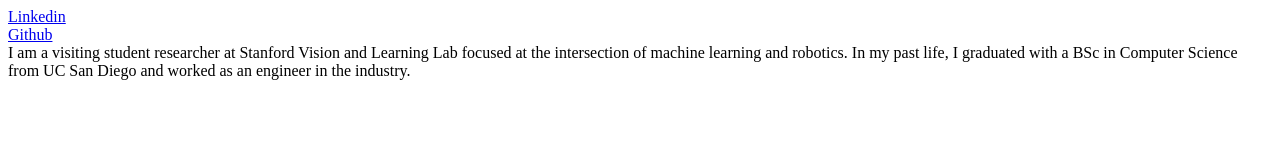
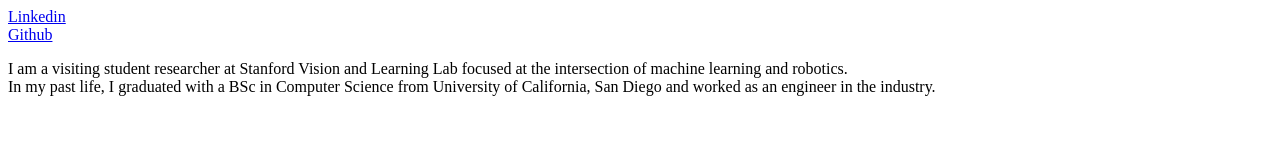
Before and after one commit to shivanimall/shivanimall.github.io, a plain HTML site: page index.html in a window 1280 px wide. Drawn offline with Linux system fonts and the light colour scheme.

Commit message:
Update index.html

```diff
--- a/index.html
+++ b/index.html
@@ -1,5 +1,5 @@
 <a href="http://linkedin.com/in/shivanimall" URL> Linkedin <br> </a>
 <a href="http://github.com/shivanimall" URL> Github <br> </a>
 
-I am a visiting student researcher at Stanford Vision and Learning Lab focused at the intersection of machine learning and robotics.
-In my past life, I graduated with a BSc in Computer Science from UC San Diego and worked as an engineer in the industry.
+<p>I am a visiting student researcher at Stanford Vision and Learning Lab focused at the intersection of machine learning and robotics. <br>
+In my past life, I graduated with a BSc in Computer Science from University of California, San Diego and worked as an engineer in the industry. </p>
```
